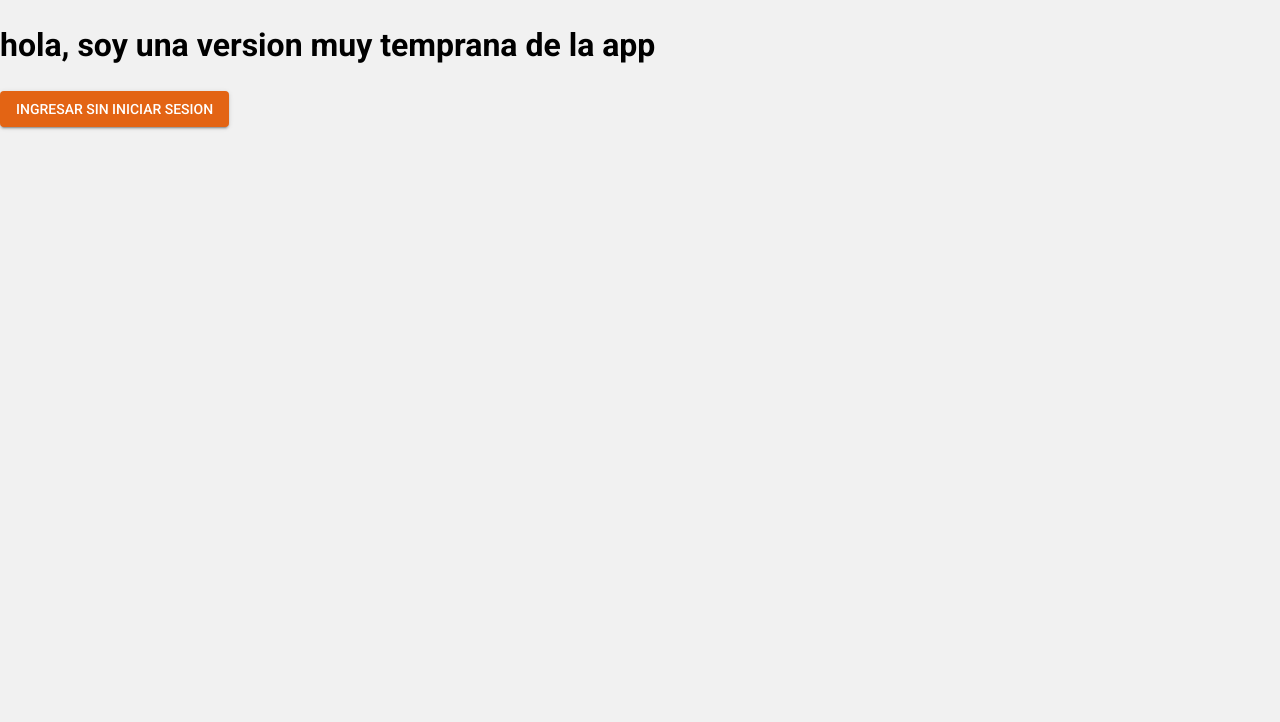
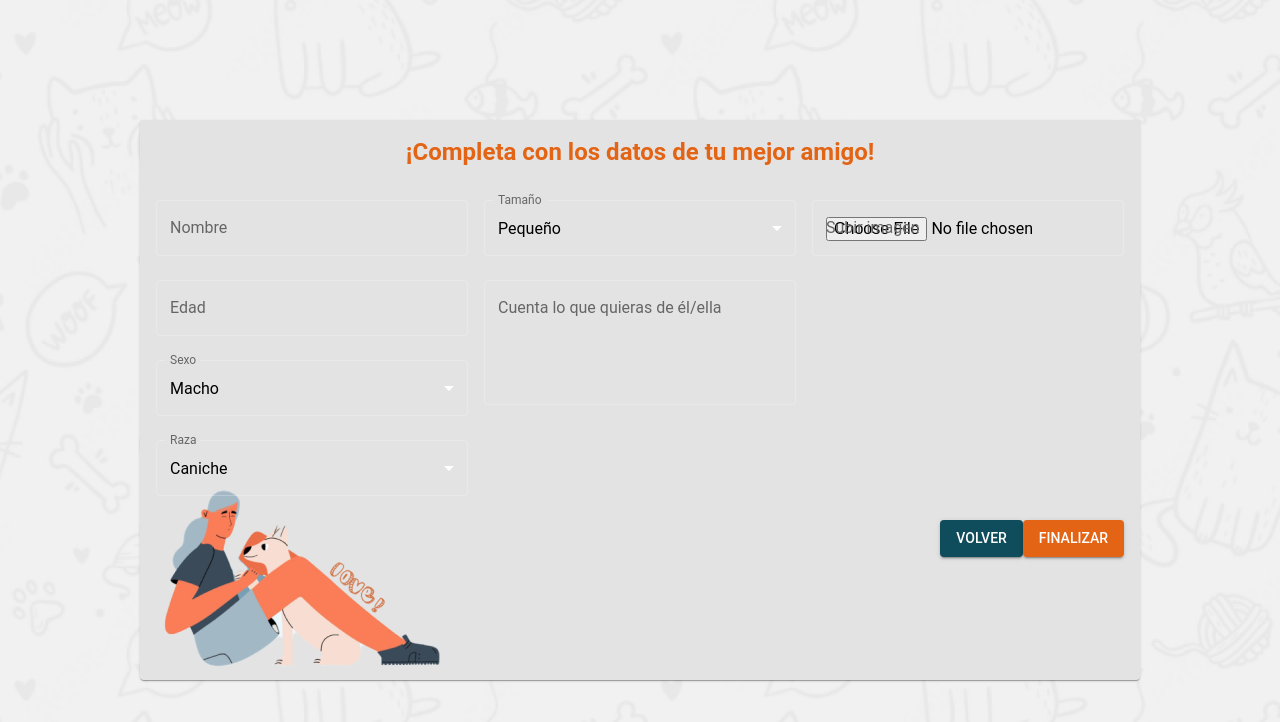
Before and after one commit to No-Country-simulation/c19-46-n-java-react, a React (Vite) app in the folder frontend/: page /pruebas in a window 1280 px wide. Shown: the top 722 px of the page. Built offline with nearby package versions, Linux system fonts and the light colour scheme.

Commit message:
avances formulario

```diff
--- a/frontend/index.html
+++ b/frontend/index.html
@@ -4,10 +4,7 @@
     <meta charset="UTF-8" />
     <link rel="icon" type="image/svg+xml" href="/vite.svg" />
     <meta name="viewport" content="width=device-width, initial-scale=1.0" />
-    <link rel="preconnect" href="https://fonts.googleapis.com">
-    <link rel="preconnect" href="https://fonts.gstatic.com" crossorigin>
-    <link href="https://fonts.googleapis.com/css2?family=Roboto:wght@300;400;500;700&display=swap" rel="stylesheet">
-    <title>Petinder</title>
+    <title>Nose2Nose</title>
   </head>
   <body>
     <div id="root"></div>
--- a/frontend/src/App.jsx
+++ b/frontend/src/App.jsx
@@ -9,6 +9,9 @@ function App() {
       <Button variant="contained" href="/main-menu">
         Ingresar sin iniciar sesion
       </Button>
+      <Button variant="contained" href="/pruebas">
+        Componente para testing
+      </Button>
     </body>
   );
 }
--- /dev/null
+++ b/frontend/src/ComponentePruebas.jsx
@@ -0,0 +1,11 @@
+import FormularioMascotaIndex from "./views/formulario-mascota/FormularioMascotaIndex";
+
+const ComponentePruebas = () => {
+  return (
+    <>
+      <FormularioMascotaIndex />
+    </>
+  );
+};
+
+export default ComponentePruebas;
--- a/frontend/src/routes/Root.jsx
+++ b/frontend/src/routes/Root.jsx
@@ -1,6 +1,7 @@
 import { Routes, Route } from "react-router-dom";
 import App from "../App";
 import MainMenu from "../views/MainMenu";
+import ComponentePruebas from "../ComponentePruebas";
 
 const routes = [
   {
@@ -15,6 +16,10 @@ const routes = [
     path: "main-menu/*",
     element: <MainMenu />,
   },
+  {
+    path: "pruebas/",
+    element: <ComponentePruebas />,
+  },
 ];
 
 const Root = () => {
--- /dev/null
+++ b/frontend/src/views/formulario-mascota/FormularioMascotaIndex.jsx
@@ -0,0 +1,158 @@
+import {
+  Button,
+  Card,
+  CardContent,
+  FormControl,
+  Grid,
+  InputLabel,
+  MenuItem,
+  Select,
+  TextField,
+  Typography,
+} from "@mui/material";
+import agregarMascota from "../../assets/agregarMascota.webp";
+
+const FormularioMascotaIndex = () => {
+  return (
+    <>
+      <div
+        style={{
+          display: "flex",
+          justifyContent: "center",
+          alignItems: "center",
+          height: "100vh",
+        }}
+      >
+        <Card
+          style={{
+            backgroundColor: "#e3e3e3", // Gris más oscuro
+            width: "90vw", // Ancho más grande
+            maxWidth: "1000px", // Ancho máximo fijo
+            height: "70vh", // Altura más grande
+            maxHeight: "600px", // Altura máxima fija
+            backgroundImage: `url(${agregarMascota})`,
+            backgroundPosition: "left bottom",
+            backgroundRepeat: "no-repeat",
+          }}
+        >
+          <CardContent>
+            <Grid container justifyContent="center" spacing={2}>
+              <Grid item xs={12}>
+                <Typography
+                  color="primary"
+                  variant="h5"
+                  fontWeight="bold"
+                  align="center"
+                >
+                  ¡Completa con los datos de tu mejor amigo!
+                </Typography>
+              </Grid>
+              <Grid item xs={12}>
+                <form onSubmit={() => {}}>
+                  <Grid container spacing={2}>
+                    <Grid item xs={12} md={4}>
+                      <TextField
+                        fullWidth
+                        label="Nombre"
+                        variant="outlined"
+                        margin="normal"
+                        name="nombre"
+                      />
+                      <TextField
+                        fullWidth
+                        label="Edad"
+                        variant="outlined"
+                        margin="normal"
+                        name="edad"
+                      />
+                      <FormControl fullWidth margin="normal">
+                        <InputLabel>Sexo</InputLabel>
+                        <Select
+                          variant="outlined"
+                          label="Sexo"
+                          name="sexo"
+                          defaultValue="Macho"
+                        >
+                          <MenuItem value="Macho">Macho</MenuItem>
+                          <MenuItem value="Hembra">Hembra</MenuItem>
+                        </Select>
+                      </FormControl>
+                      <FormControl fullWidth margin="normal">
+                        <InputLabel>Raza</InputLabel>
+                        <Select
+                          variant="outlined"
+                          label="Raza"
+                          name="raza"
+                          defaultValue="Caniche"
+                        >
+                          <MenuItem value="Caniche">Caniche</MenuItem>
+                          <MenuItem value="Doberman">Doberman</MenuItem>
+                          <MenuItem value="Dálmata">Dálmata</MenuItem>
+                        </Select>
+                      </FormControl>
+                    </Grid>
+                    <Grid item xs={12} md={4}>
+                      <FormControl fullWidth margin="normal">
+                        <InputLabel>Tamaño</InputLabel>
+                        <Select
+                          variant="outlined"
+                          label="Tamanio"
+                          name="tamanio"
+                          defaultValue="Pequeño"
+                        >
+                          <MenuItem value="Pequeño">Pequeño</MenuItem>
+                          <MenuItem value="Mediano">Mediano</MenuItem>
+                          <MenuItem value="Grande">Grande</MenuItem>
+                        </Select>
+                      </FormControl>
+                      <TextField
+                        fullWidth
+                        label="Cuenta lo que quieras de él/ella"
+                        variant="outlined"
+                        margin="normal"
+                        name="descripcion"
+                        multiline
+                        rows={4}
+                      />
+                    </Grid>
+                    <Grid item xs={12} md={4}>
+                      <TextField
+                        fullWidth
+                        type="file"
+                        inputProps={{ accept: "image/*" }}
+                        onChange={() => {}}
+                        margin="normal"
+                        variant="outlined"
+                        label="Subir imagen"
+                        name="imagen"
+                      />
+                    </Grid>
+                    <Grid
+                      container
+                      justifyContent="right"
+                      marginTop="16px"
+                      spacing={2}
+                    >
+                      <Button
+                        variant="contained"
+                        color="secondary"
+                        type="submit"
+                      >
+                        Volver
+                      </Button>
+                      <Button variant="contained" color="primary" type="submit">
+                        Finalizar
+                      </Button>
+                    </Grid>
+                  </Grid>
+                </form>
+              </Grid>
+            </Grid>
+          </CardContent>
+        </Card>
+      </div>
+    </>
+  );
+};
+
+export default FormularioMascotaIndex;
```
Also changed, not shown: frontend/src/assets/agregarMascota.webp (added).
